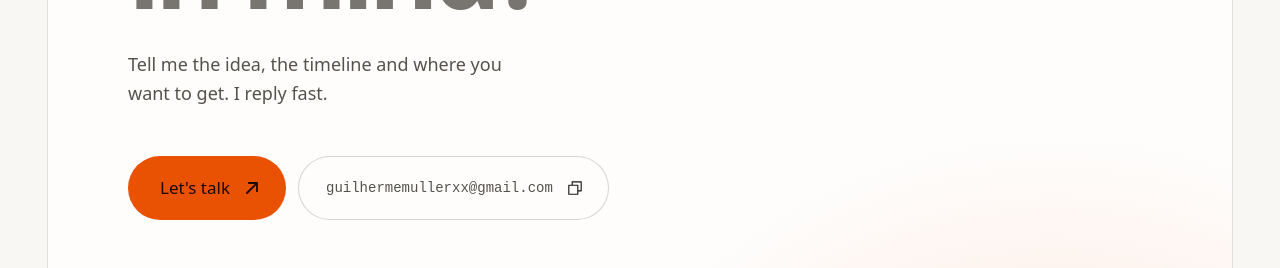
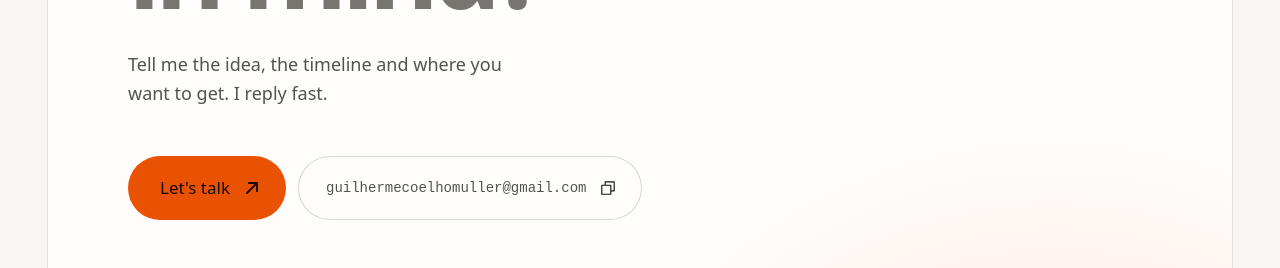
Before and after one commit to coder-muller/coder-muller-portfolio, a React (Vite) app: page / in a window 1280 px wide. Shown: the part 6720-6988 px from the top of the page. Built offline with nearby package versions, Linux system fonts and the light colour scheme.

Commit message:
chore: update contact email

```diff
--- a/index.html
+++ b/index.html
@@ -45,7 +45,7 @@
         "@type": "Person",
         "name": "Guilherme Müller",
         "jobTitle": "Engenheiro de software full-stack",
-        "email": "mailto:guilhermemullerxx@gmail.com",
+        "email": "mailto:guilhermecoelhomuller@gmail.com",
         "sameAs": [
           "https://github.com/coder-muller",
           "https://www.linkedin.com/in/guilherme-cmuller",
--- a/src/i18n/content.ts
+++ b/src/i18n/content.ts
@@ -82,7 +82,7 @@ export type Dictionary = {
   }
 }
 
-export const EMAIL = 'guilhermemullerxx@gmail.com'
+export const EMAIL = 'guilhermecoelhomuller@gmail.com'
 
 export const socials = [
   { label: 'GitHub', handle: 'coder-muller', href: 'https://github.com/coder-muller' },
```
